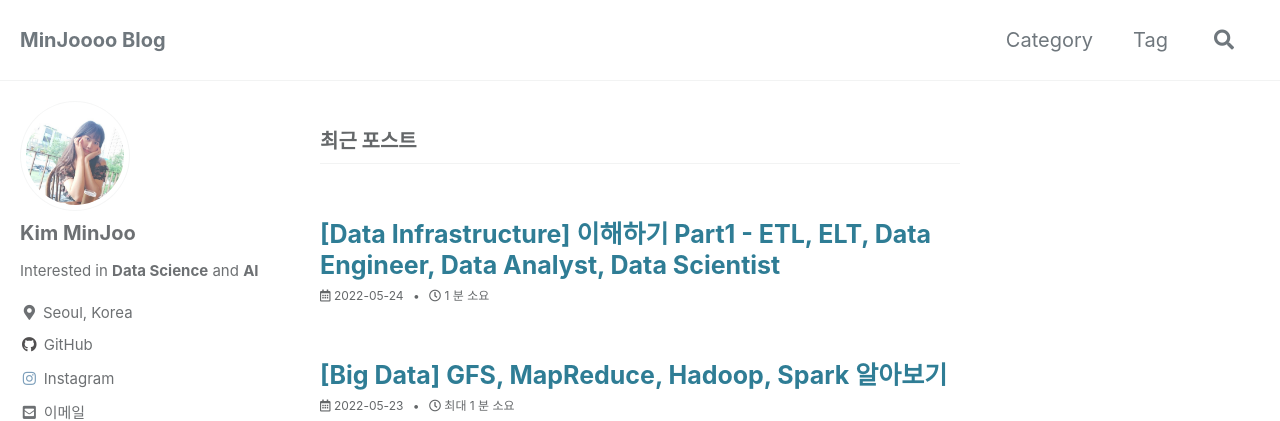
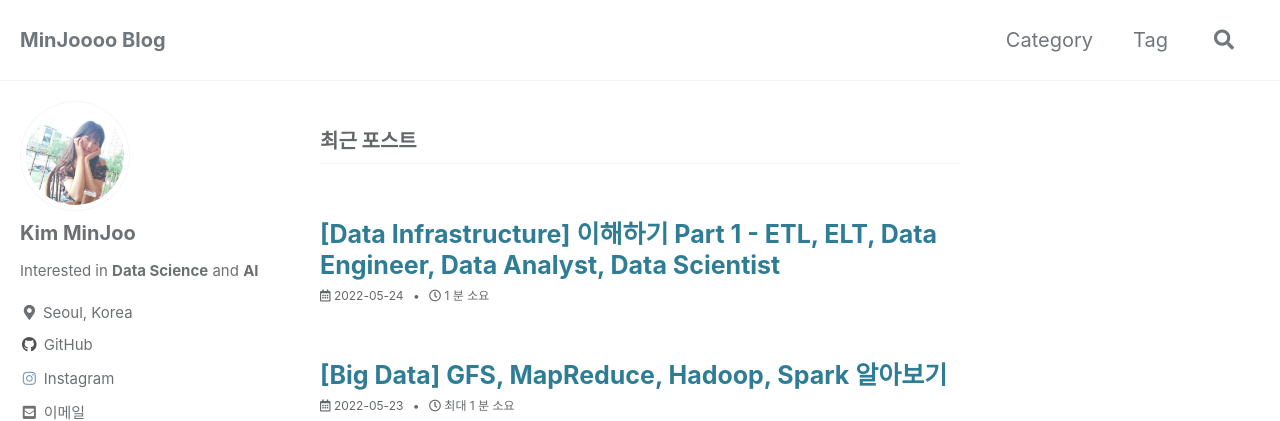
Before and after one commit to MinJoooo/minjoooo.github.io, a Jekyll site: the page built from index.html, in a window 1280 px wide and 1079 px high. Shown: the top 421 px of the window. Built offline with Jekyll 4.4.1, drawn with Linux system fonts in a browser that asks for light colours; cached includes are drawn as plain includes; some web fonts are replaced; the list of posts is cut into pages by our own code.

Commit message:
Update 2022-05-24-Data-Infrastructure-Part1.md

```diff
--- a/_posts/2022-05-24-Data-Infrastructure-Part1.md
+++ b/_posts/2022-05-24-Data-Infrastructure-Part1.md
@@ -1,6 +1,6 @@
 ---
 layout: single
-title: "[Data Infrastructure] 이해하기 Part1 - ETL, ELT, Data Engineer, Data Analyst, Data Scientist"
+title: "[Data Infrastructure] 이해하기 Part 1 - ETL, ELT, Data Engineer, Data Analyst, Data Scientist"
 categories: Data-Infrastructure
 tag: [Data Infrastructure]
 toc: false
```
